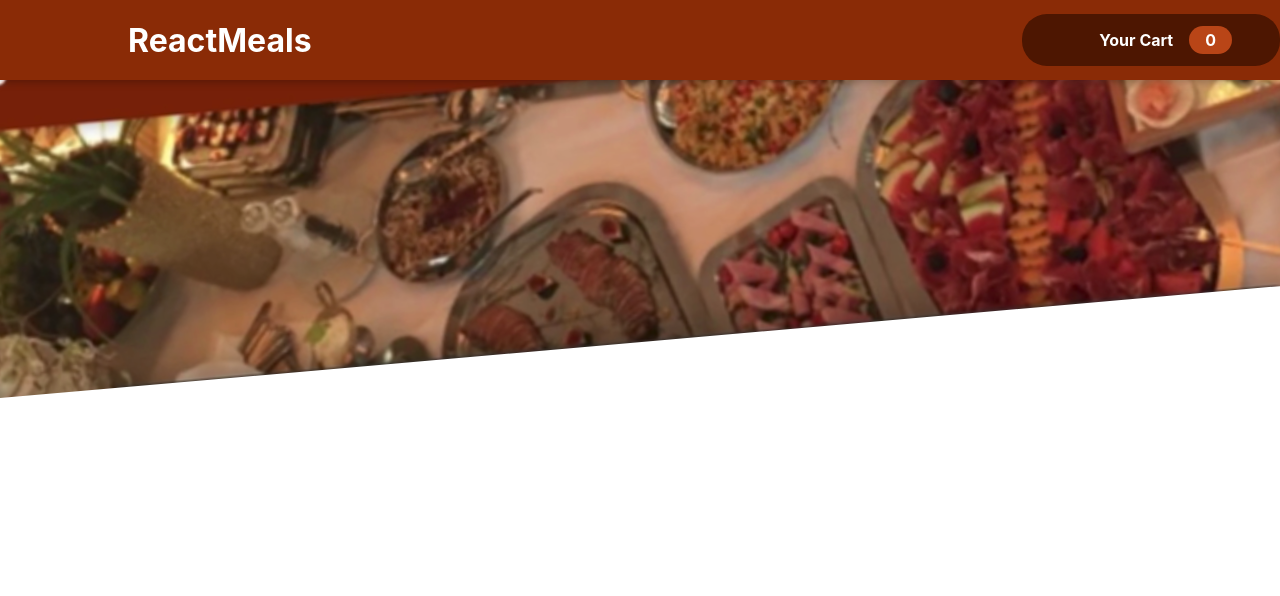
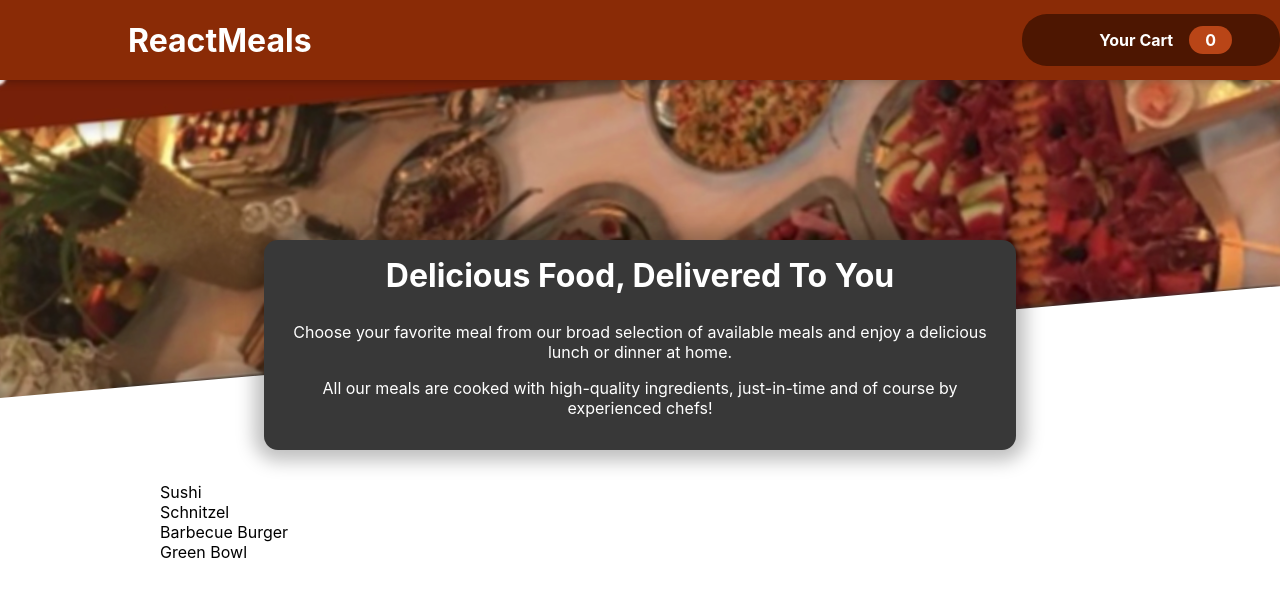
Before and after one commit to Rahul7044/Food-Order-App, a React (Create React App) app: page / in a window 1280 px wide. Shown: the top 596 px of the page. Built offline with nearby package versions, Linux system fonts and the light colour scheme; some icons are missing.

Commit message:
Added-Restaurant- Summary

```diff
--- a/src/App.js
+++ b/src/App.js
@@ -1,10 +1,12 @@
 import React, {Fragment} from "react";
 import Header from "./components/Layout/Header";
+import Meals from './components/Meals/Meals'
 
 function App() {
   return (
     <Fragment >
       <Header />
+      <Meals />
     </Fragment>
 
   );
--- /dev/null
+++ b/src/components/Meals/AvailableMeals.js
@@ -0,0 +1,40 @@
+import React from "react";
+import classes from "./AvailableMeals.module.css";
+
+const DUMMY_MEALS = [
+  {
+    id: "m1",
+    name: "Sushi",
+    description: "Finest fish and veggies",
+    price: 22.99,
+  },
+  {
+    id: "m2",
+    name: "Schnitzel",
+    description: "A german specialty!",
+    price: 16.5,
+  },
+  {
+    id: "m3",
+    name: "Barbecue Burger",
+    description: "American, raw, meaty",
+    price: 12.99,
+  },
+  {
+    id: "m4",
+    name: "Green Bowl",
+    description: "Healthy...and green...",
+    price: 18.99,
+  },
+];
+
+const AvailableMeals = () => {
+  const mealList = DUMMY_MEALS.map((meal) => <li>{meal.name}</li>);
+  return (
+    <section className={classes.meals}>
+      <ul>{mealList}</ul>
+    </section>
+  );
+};
+
+export default AvailableMeals;
--- /dev/null
+++ b/src/components/Meals/AvailableMeals.module.css
@@ -0,0 +1,24 @@
+.meals {
+    max-width: 60rem;
+    width: 90%;
+    margin: 2rem auto;
+    animation: meals-appear 1s ease-out forwards;
+  }
+
+  .meals ul {
+    list-style: none;
+    margin: 0;
+    padding: 0;
+  }
+
+  @keyframes meals-appear {
+    from {
+      opacity: 0;
+      transform: translateY(3rem);
+    }
+
+    to {
+      opacity: 1;
+      transform: translateY(0);
+    }
+  }
--- /dev/null
+++ b/src/components/Meals/Meals.js
@@ -0,0 +1,14 @@
+import React, { Fragment } from "react";
+import AvailableMeals from "./AvailableMeals";
+import MealsSummary from "./MealsSummary";
+
+const Meals = () => {
+  return (
+    <Fragment>
+      <MealsSummary />
+      <AvailableMeals />
+    </Fragment>
+  );
+};
+
+export default Meals;
--- /dev/null
+++ b/src/components/Meals/MealsSummary.js
@@ -0,0 +1,20 @@
+import React from "react";
+import classes from "./MealsSummary.module.css";
+
+const MealsSummary = () => {
+  return (
+    <section className={classes.summary}>
+      <h2>Delicious Food, Delivered To You</h2>
+      <p>
+        Choose your favorite meal from our broad selection of available meals
+        and enjoy a delicious lunch or dinner at home.
+      </p>
+      <p>
+        All our meals are cooked with high-quality ingredients, just-in-time and
+        of course by experienced chefs!
+      </p>
+    </section>
+  );
+};
+
+export default MealsSummary;
--- /dev/null
+++ b/src/components/Meals/MealsSummary.module.css
@@ -0,0 +1,18 @@
+.summary {
+    text-align: center;
+    max-width: 45rem;
+    width: 90%;
+    margin: auto;
+    margin-top: -10rem;
+    position: relative;
+    background-color: #383838;
+    color: white;
+    border-radius: 14px;
+    padding: 1rem;
+    box-shadow: 0 1px 18px 10px rgba(0, 0, 0, 0.25);
+  }
+
+  .summary h2 {
+    font-size: 2rem;
+    margin-top: 0;
+  }
```
